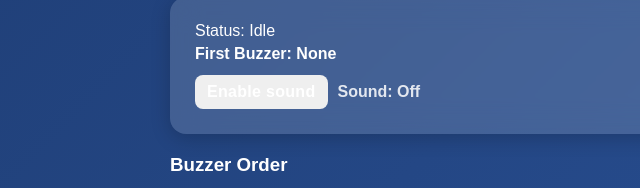
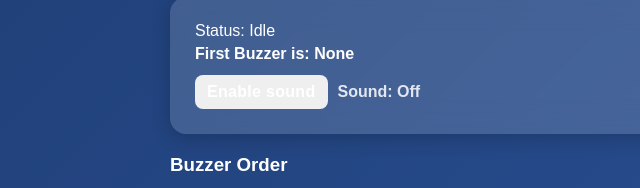
Before and after one commit to adhil212/quiz-buzzer, a website: page public/admin.html in a window 1280 px wide. Shown: the part 438-626 px from the top of the page, 20-660 px from the left. Drawn offline with nearby package versions, Linux system fonts and the light colour scheme; no server answers.

```diff
--- a/public/admin.html
+++ b/public/admin.html
@@ -197,7 +197,7 @@
 
   <div class="card">
     <div id="status">Status: Idle</div>
-    <div id="firstBuzzer" style="font-weight:bold;margin-top:5px;">First Buzzer: None</div>
+    <div id="firstBuzzer" style="font-weight:bold;margin-top:5px;">First Buzzer is: None</div>
 
     <!-- Sound control (admin only) -->
     <div class="sound-control">
```
